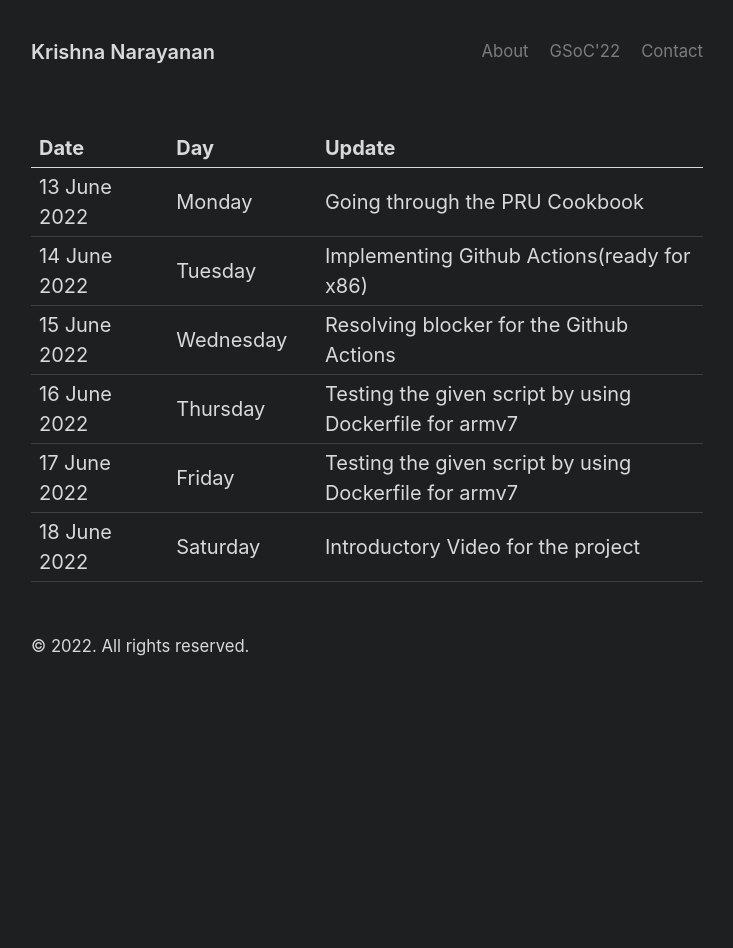
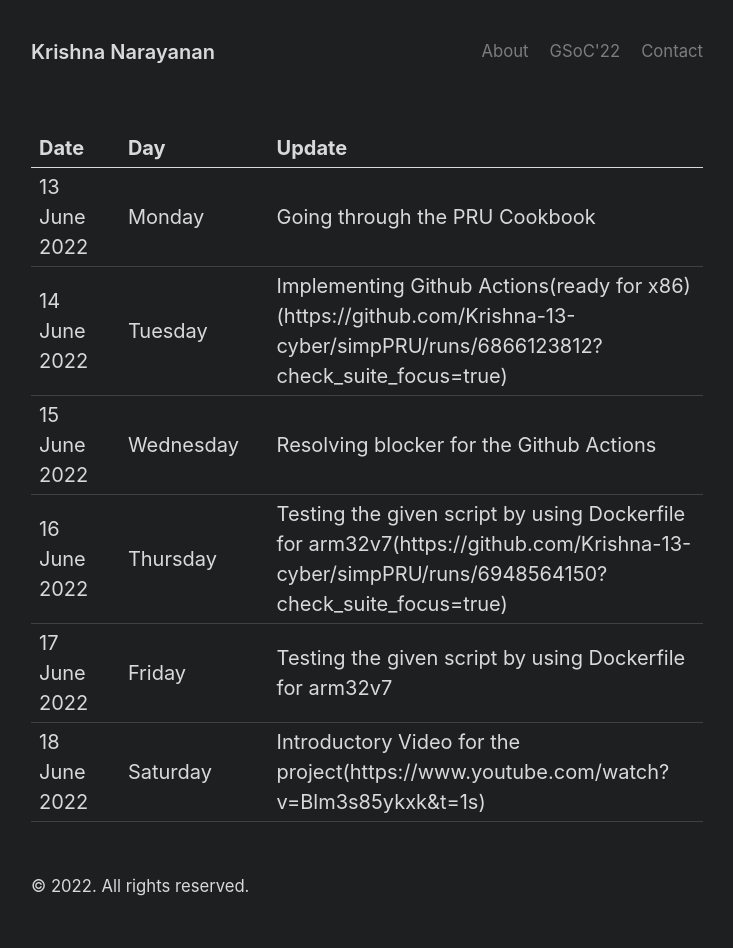
Before and after one commit to Krishna-13-cyber/Krishna-13-cyber.github.io, a Jekyll site: the page built from gsoc/weeks/week-1.md, in a window 1280 px wide. Shown: the whole page, without its empty margins (273-1006 px from the left). Built offline with Jekyll 4.4.1, drawn with Linux system fonts in a browser that asks for light colours; before the commit the page ends 900 px from its top, so only the background shows below that.

Commit message:
Update week-1.md

```diff
--- a/gsoc/weeks/week-1.md
+++ b/gsoc/weeks/week-1.md
@@ -6,8 +6,8 @@ title: home
 |Date        ||Day          ||Update
 | -----------|-|------------|-|-------------|
 13 June 2022 ||Monday       || Going through the PRU Cookbook
-14 June 2022 ||Tuesday      || Implementing Github Actions(ready for x86)
+14 June 2022 ||Tuesday      || Implementing Github Actions(ready for x86)(https://github.com/Krishna-13-cyber/simpPRU/runs/6866123812?check_suite_focus=true)
 15 June 2022 ||Wednesday    || Resolving blocker for the Github Actions
-16 June 2022 ||Thursday     || Testing the given script by using Dockerfile for armv7
-17 June 2022 ||Friday       || Testing the given script by using Dockerfile for armv7
-18 June 2022 ||Saturday     || Introductory Video for the project
+16 June 2022 ||Thursday     || Testing the given script by using Dockerfile for arm32v7(https://github.com/Krishna-13-cyber/simpPRU/runs/6948564150?check_suite_focus=true)
+17 June 2022 ||Friday       || Testing the given script by using Dockerfile for arm32v7
+18 June 2022 ||Saturday     || Introductory Video for the project(https://www.youtube.com/watch?v=Blm3s85ykxk&t=1s)
```
